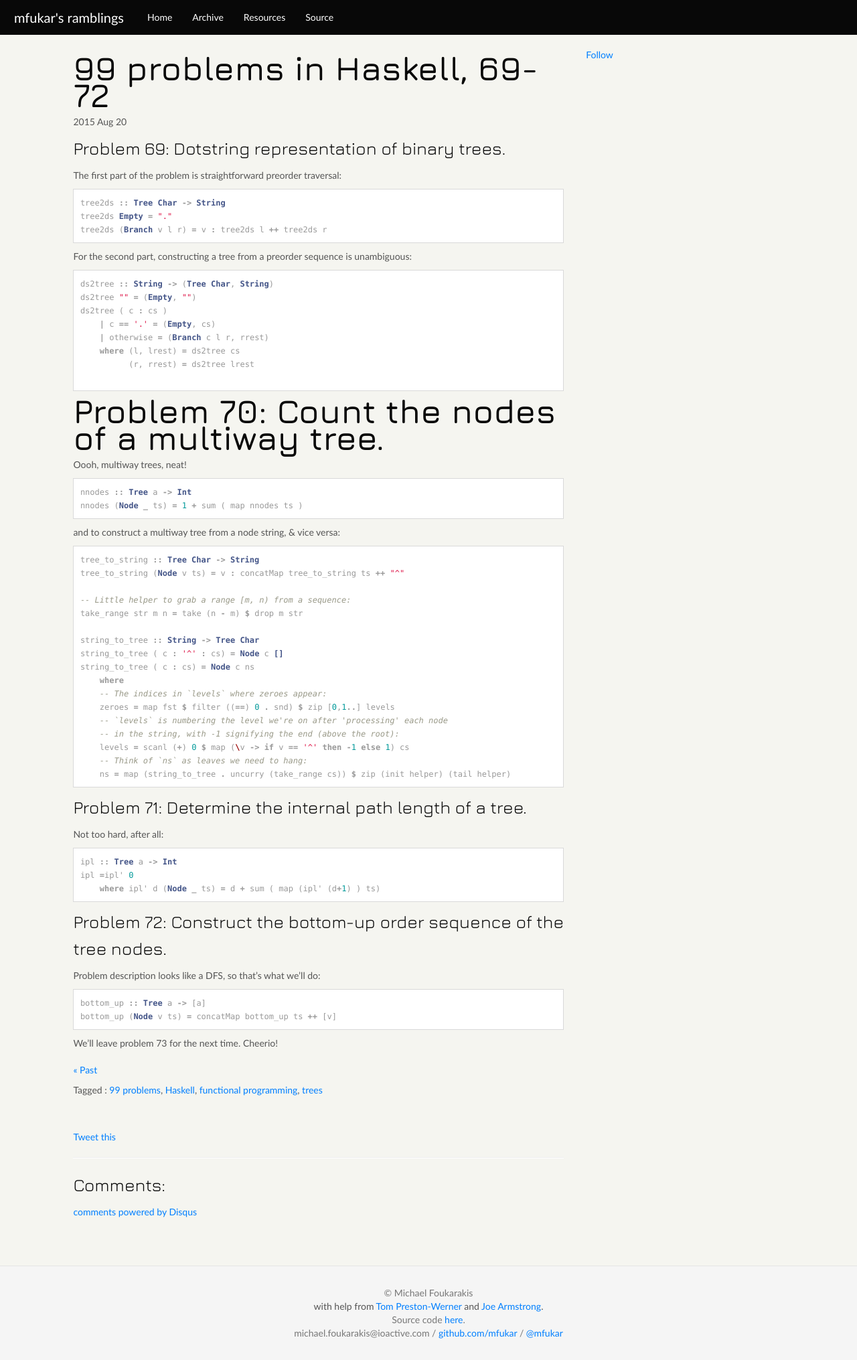
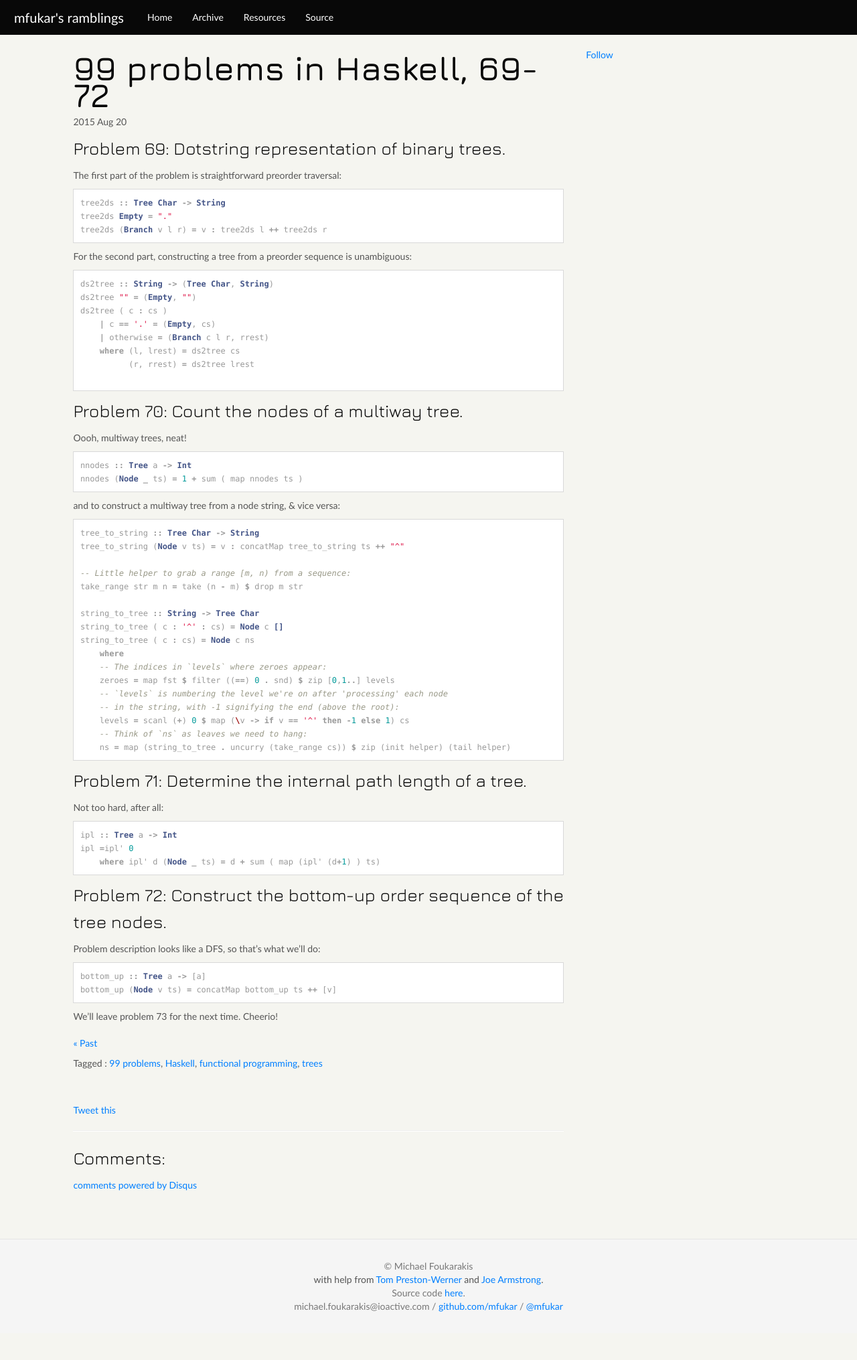
Before and after one commit to mfukar/mfukar.github.com, a Jekyll site: the page built from _posts/2015-08-20-haskellx.md, in a window 1280 px wide. Shown: the whole page at 67% size. Built offline with Jekyll 4.4.1, drawn with Linux system fonts in a browser that asks for light colours; some web fonts are replaced; Markdown is read by kramdown in place of the engine named in the settings; comment, search, counter and statistics services are not loaded; after the commit the page ends 1991 px from its top, so only the background shows below that.

Commit message:
Fix the header

````diff
--- a/_posts/2015-08-20-haskellx.md
+++ b/_posts/2015-08-20-haskellx.md
@@ -32,7 +32,7 @@ ds2tree ( c : cs )
 
 ```
 
-# Problem 70: Count the nodes of a multiway tree.
+### Problem 70: Count the nodes of a multiway tree.
 
 Oooh, multiway trees, neat!
 
````
